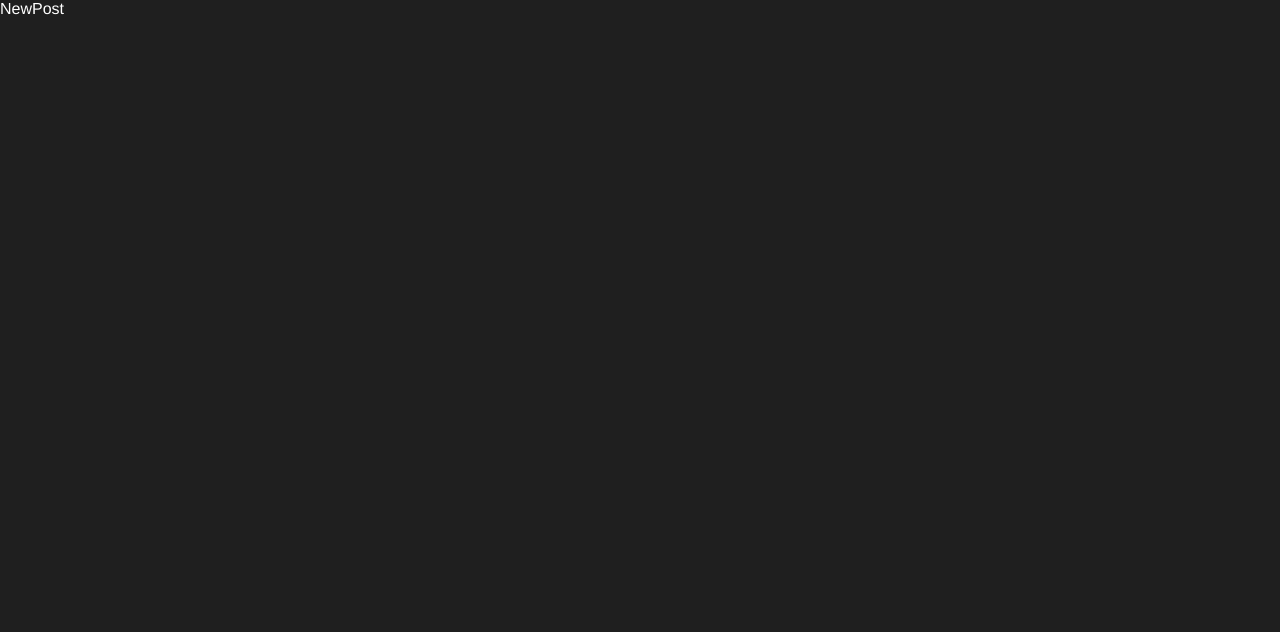
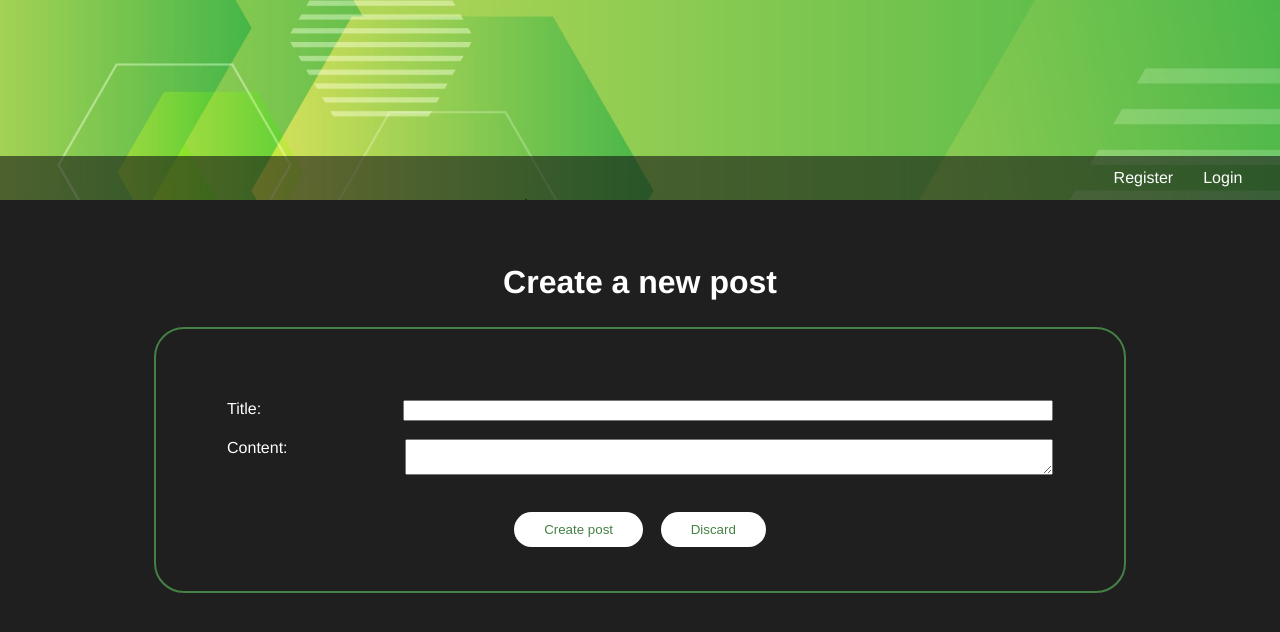
Before and after one commit to Dovvahkiin/ConferenceRecordApp, a React (Vite) app in the folder client/: page /newpost in a window 1280 px wide. Shown: the top 632 px of the page. Built offline with nearby package versions, Linux system fonts and the light colour scheme.

Commit message:
Added new post discard button

```diff
--- a/client/src/pages/NewPost.jsx
+++ b/client/src/pages/NewPost.jsx
@@ -1,7 +1,63 @@
-import React from "react";
+import React, { useState } from "react";
+import { useNavigate, Link } from "react-router-dom";
+import Header from "../components/Header/Header";
+
+const valuesInitialState = {
+  postTitle: "",
+  postContent: "",
+};
 
 function NewPost() {
-  return <div>NewPost</div>;
+  const [values, setValues] = useState(valuesInitialState);
+  function handleChange(e) {
+    setValues({ ...values, [e.target.name]: e.target.value });
+  }
+  const navigate = useNavigate();
+
+  function discard(e) {
+    e.preventDefault();
+    setValues(valuesInitialState);
+    navigate("/");
+  }
+
+  return (
+    <main>
+      <Header />
+      <h1>Create a new post</h1>
+      <section className="mainFormat">
+        <form action="" style={{ paddingTop: "5%" }}>
+          <div className="postDiv">
+            <label htmlFor="title">Title:</label>
+            <input type="text" name="postTitle" onChange={handleChange} />
+          </div>
+          <div className="postDiv">
+            <label htmlFor="content">Content:</label>
+            <textarea
+              name="postContent"
+              id="postContent"
+              onChange={handleChange}
+              cols={30}
+            ></textarea>
+          </div>
+          <div className="inputField post">
+            <button type="submit" name="createPostButton">
+              Create post
+            </button>
+            <Link to="/">
+              <button
+                onClick={discard}
+                type="submit"
+                name="discardPostButton"
+                id="discardPost"
+              >
+                Discard
+              </button>
+            </Link>
+          </div>
+        </form>
+      </section>
+    </main>
+  );
 }
 
 export default NewPost;
--- a/client/src/styles/general.css
+++ b/client/src/styles/general.css
@@ -176,3 +176,32 @@ label {
 .profileContainer > p > span {
   color: white;
 }
+
+/* Create post */
+.postDiv {
+  display: flex;
+  padding-bottom: 2%;
+  justify-content: flex-start !important;
+}
+.postDiv > label {
+  margin-left: 5%;
+  display: flex;
+  flex: 2;
+  justify-content: flex-start !important;
+}
+.postDiv > input,
+.postDiv > textarea {
+  width: 70%;
+  margin-right: 5%;
+  resize: vertical;
+}
+
+.inputField.post {
+  display: flex;
+  justify-content: center !important;
+  gap: 2%;
+}
+
+#discardPost:hover {
+  background-color: red;
+}
```
